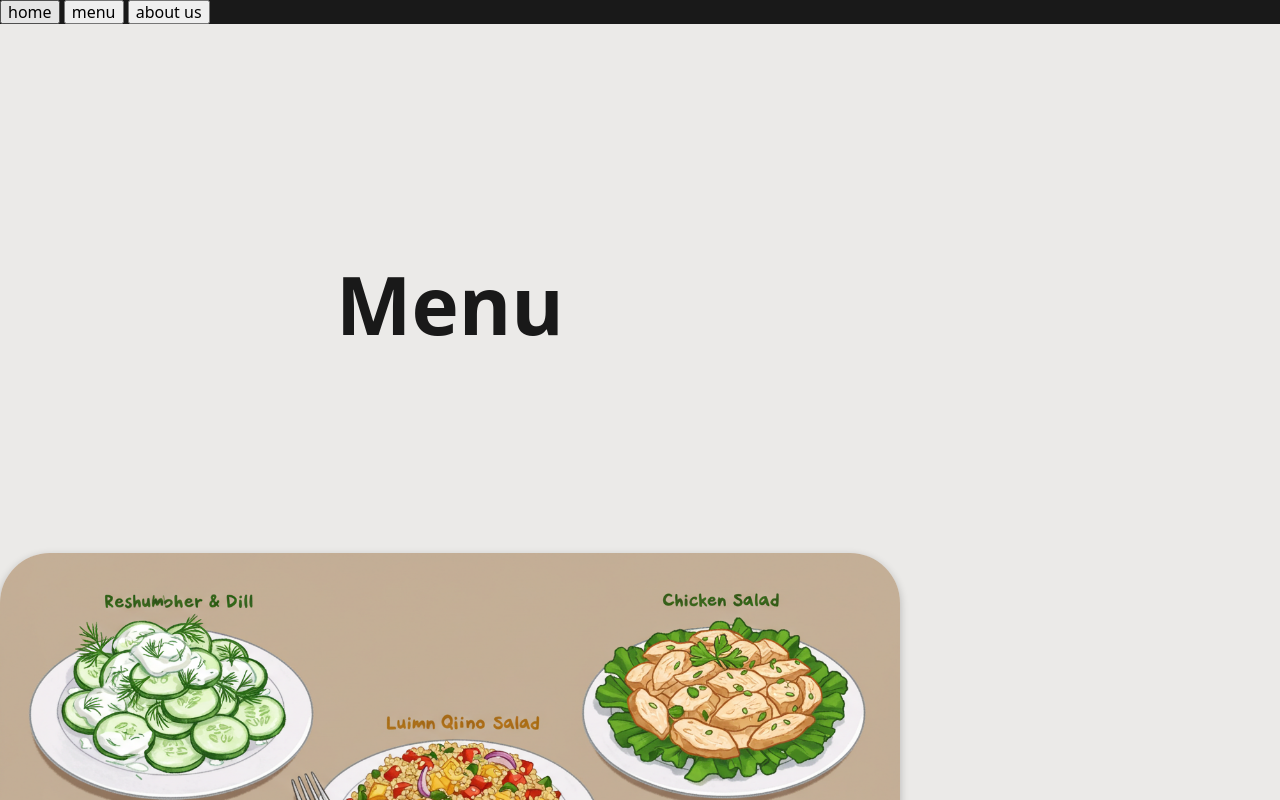
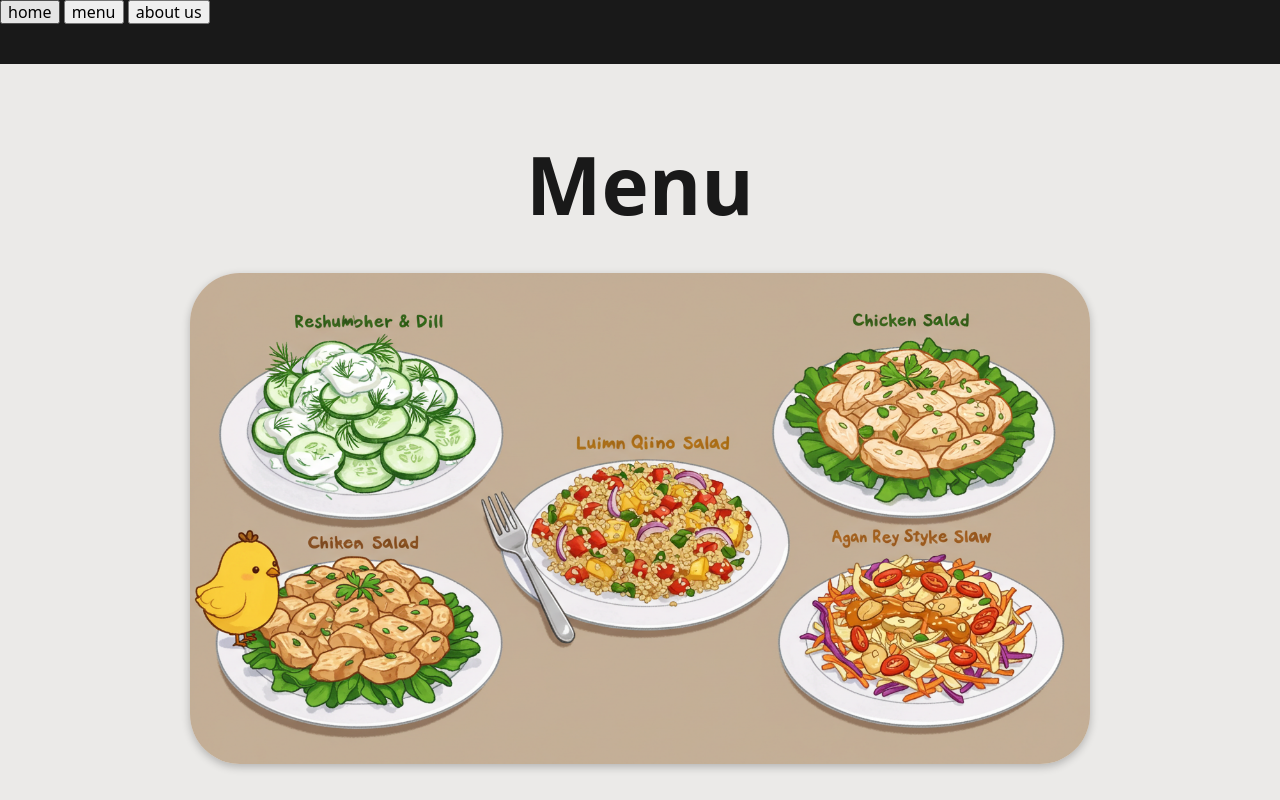
Before and after one commit to Jack-harvey/odin-restaurant-page, a website built with webpack: page src/template.html in a window 1280 px wide. Both pictures are taken after a click on the button "menu". Shown: the top 800 px of the page. Built offline with nearby package versions, Linux system fonts and the light colour scheme.

Commit message:
change layout so all pages are consistent

```diff
--- a/src/style/style.css
+++ b/src/style/style.css
@@ -18,10 +18,12 @@ header {
   background-color: var(--black);
   color: var(--white);
   height: 4rem;
+  flex: none;
 }
 
 main {
-  /* margin: auto; */
+  flex-grow: 1;
+  margin: auto;
   max-width: var(--mainWidth);
 }
 
@@ -29,6 +31,7 @@ footer {
   background-color: var(--black);
   color: var(--white);
   height: 2rem;
+  flex: none;
 }
 
 .page-template {
@@ -36,7 +39,7 @@ footer {
   max-width: 900px;
   display: grid;
   grid-template-columns: 1fr 1fr;
-  grid-template-rows: 1fr 31rem 1fr 1fr;
+  grid-template-rows: 15rem 31rem;
   justify-items: center;
   align-items: center;
 
@@ -105,7 +108,6 @@ footer {
 }
 
 .card-area {
-  max-height: 400px;
   grid-area: 3 / 1 / 3 / -1;
   display: grid;
   grid-template-columns: repeat(2, 1fr);
```
